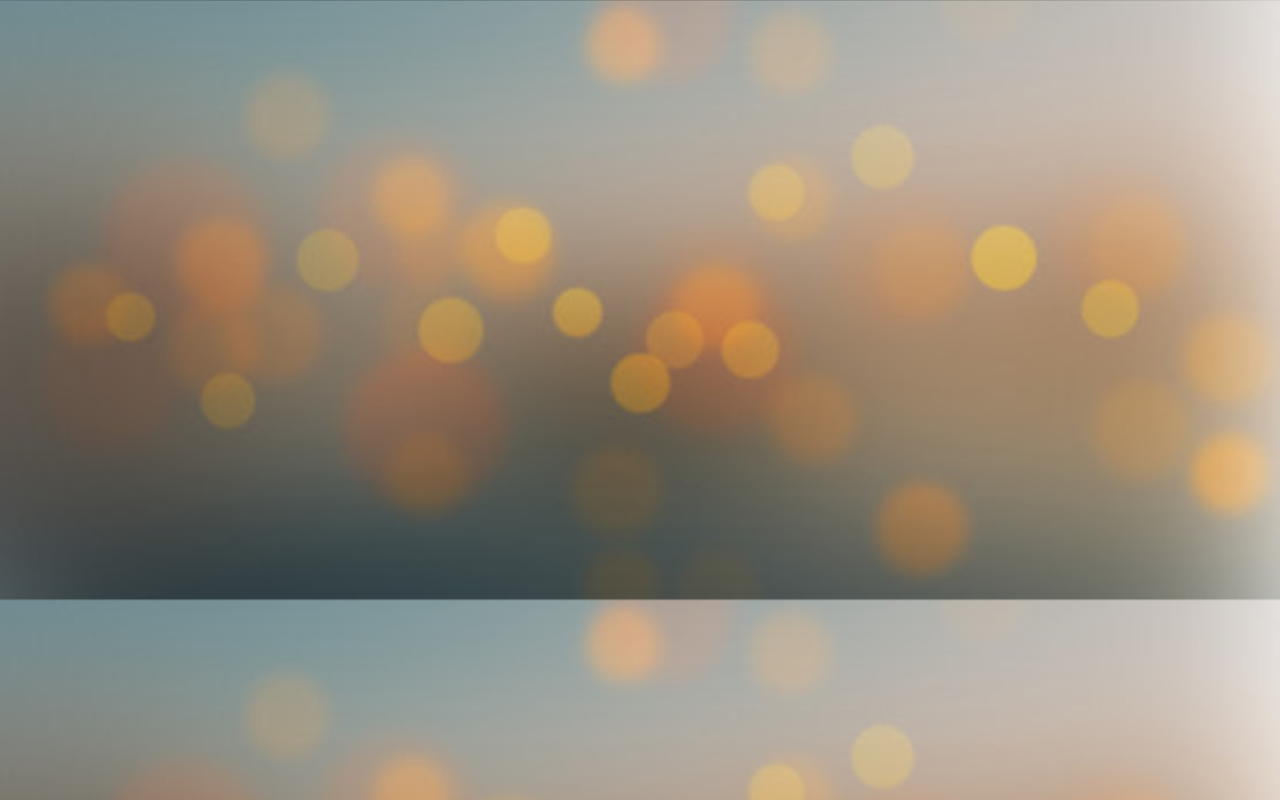
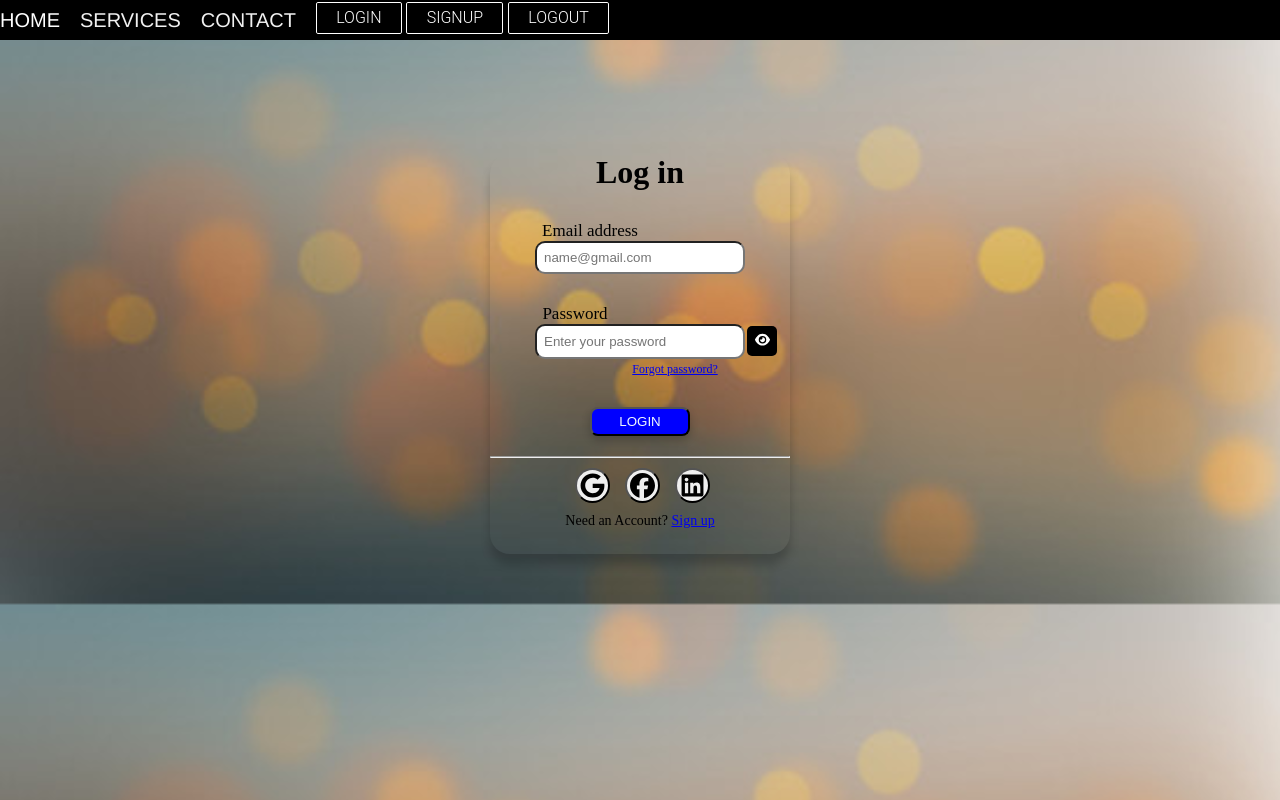
Before and after one commit to muskan612/Login-Page, a React (Create React App) app: page /login in a window 1280 px wide. Before the commit this address had no page. Built offline with nearby package versions, Linux system fonts and the light colour scheme.

Commit message:
logout button added

```diff
--- a/src/App.js
+++ b/src/App.js
@@ -4,14 +4,15 @@ import Home from './components/Home';
 import { BrowserRouter as Router, Routes, Route } from 'react-router-dom';
 import Footer from './components/Footer';
 import Navbar from './components/Navbar';
-
 function App() {
 	return (
 		<>
 			<Router>
 				<div className='App'>
+				<Navbar/>
+
 					<Routes>
-						<Route path='/' element={<Login />} />
+						<Route path='/login' element={<Login />} />
 						<Route path='/signup' element={<Signup />} />
 						<Route path='/home' element={<Home />} />
 					</Routes>
--- a/src/components/Home.js
+++ b/src/components/Home.js
@@ -1,12 +1,12 @@
 import React from 'react';
 import Footer from './Footer';
-import Navbar from './Navbar';
+//import Navbar from './Navbar';
 import './Home.css';
 
 const Home = () => {
 	return (
 		<>
-			<Navbar />
+
 			<div className='container'>
 				<div className='parallax'>
 					<section>Scroll Down</section>
--- a/src/components/Login.js
+++ b/src/components/Login.js
@@ -1,6 +1,6 @@
 import React, { useState } from 'react';
 import './Login.css';
-import Navbar from './Navbar';
+//import Navbar from './Navbar';
 import { Link } from 'react-router-dom';
 import { FontAwesomeIcon } from '@fortawesome/react-fontawesome';
 import {
@@ -29,7 +29,7 @@ const Login = () => {
 
 	return (
 		<div style={{ fontFamily: "'Open Sans', sans-serif" }}>
-			<Navbar />
+
 			<div className='card1'>
 				<h1>Log in</h1>
 				<form id='form1' action='./Home'>
--- a/src/components/Navbar.css
+++ b/src/components/Navbar.css
@@ -1,5 +1,5 @@
 nav {
-    position:fixed;
+    position: fixed;
     top: 0;
     width: 100%;
     height: 40px;
@@ -12,8 +12,6 @@ nav {
 
 .list {
     list-style-type: none;
-
-
     height: 100%;
     display: flex;
     justify-content: left;
@@ -30,7 +28,8 @@ nav {
 }
 
 .btn1,
-.btn2 {
+.btn2,
+.btn3 {
     display: inline-block;
     padding: 0.35em 1.2em;
     border: 0.1em solid #ffffff;
@@ -45,20 +44,21 @@ nav {
     transition: all 0.2s;
 }
 
-.btn1:hover{
+.btn1:hover {
     background-color: rgb(104, 104, 104);
+}
 
-  }
+.btn2:hover {
+    background-color: rgb(104, 104, 104);
+}
 
-.btn2:hover{
+.btn3:hover {
     background-color: rgb(104, 104, 104);
-  }
+}
 
-.items:hover{
+.items:hover {
     color: rgb(255, 244, 126);
-  }
-
-
+}
 
 @media screen and (max-width: 500px) {
     .list {
@@ -77,7 +77,8 @@ nav {
         padding: 20px 0;
     }
     .btn1,
-    .btn2 {
+    .btn2,
+    .btn3 {
         display: block;
     }
 }
--- a/src/components/Navbar.js
+++ b/src/components/Navbar.js
@@ -1,5 +1,6 @@
 import React, { useState } from 'react';
 import { Link } from 'react-router-dom';
+import { ReactDOM } from 'react';
 import './Navbar.css';
 
 export default function Navbar() {
@@ -13,13 +14,17 @@ export default function Navbar() {
 				</li>
 				<li className='items'>Services</li>
 				<li className='items'>Contact</li>
-				<Link to='/' className='btn1'>
+				<Link to='/login' className='btn1'>
 					LOGIN
 				</Link>
 				<Link to='/signup' className='btn2'>
 					SIGNUP
 				</Link>
+				<Link to='/' className='btn3'>
+					LOGOUT
+				</Link>
 			</ul>
 		</nav>
+
 	);
 }
--- a/src/components/Signup.js
+++ b/src/components/Signup.js
@@ -1,7 +1,7 @@
 import React from 'react';
 import './Signup.css';
 import '../index.css';
-import Navbar from './Navbar';
+//import Navbar from './Navbar';
 import { Link } from 'react-router-dom';
 import { FontAwesomeIcon } from '@fortawesome/react-fontawesome';
 import {
@@ -18,7 +18,7 @@ export default function Signup() {
 	};
 	return (
 		<div>
-			<Navbar />
+
 			<div className='card'>
 				<h1>Sign up</h1>
 				<form action='/'>
--- a/src/index.js
+++ b/src/index.js
@@ -2,7 +2,6 @@ import React from 'react';
 import ReactDOM from 'react-dom/client';
 import './index.css';
 import App from './App';
-
 const root = ReactDOM.createRoot(document.getElementById('root'));
 root.render(
   <React.StrictMode>
```
